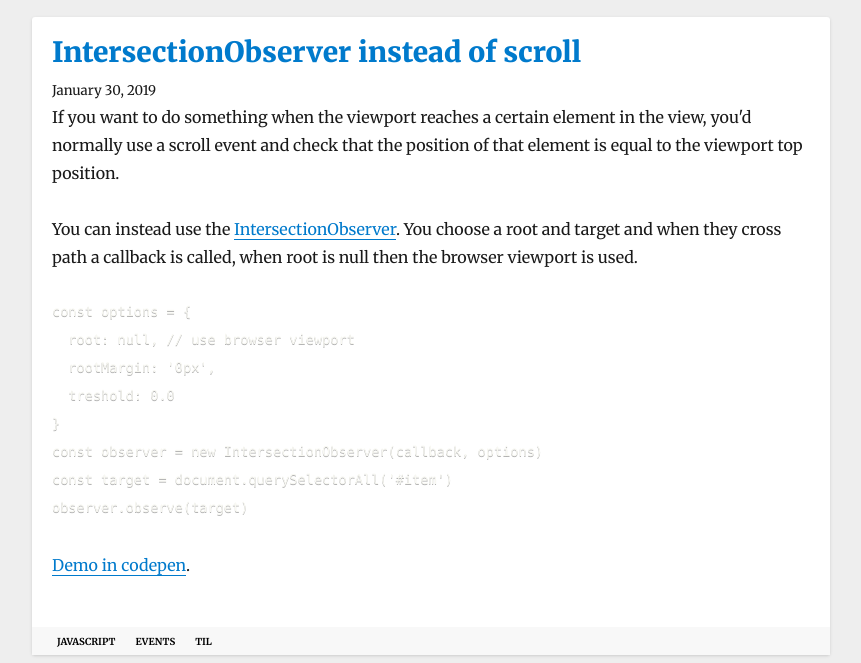
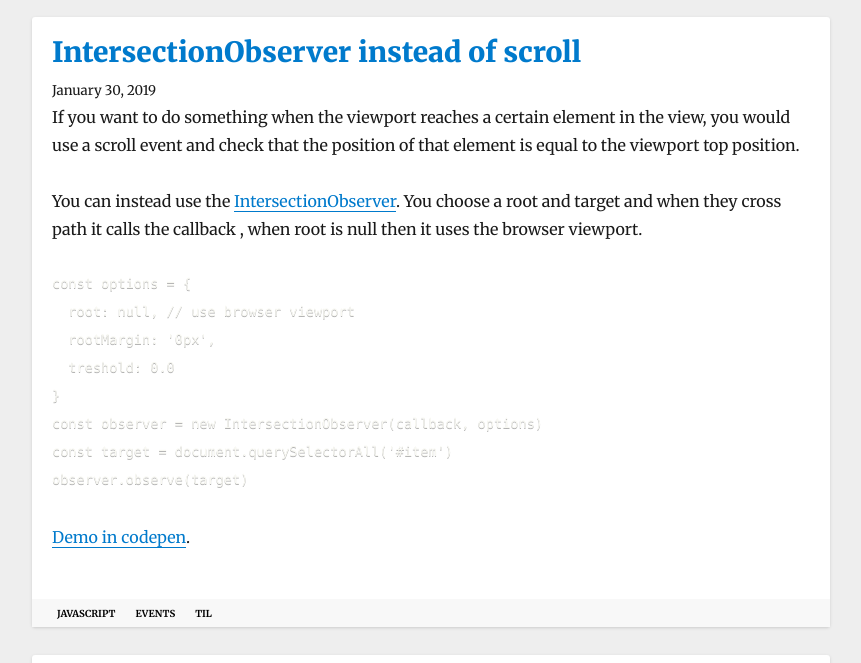
Before and after one commit to roine/Roine, a Gatsby site: page / in a window 1280 px wide. Shown: the part 137-800 px from the top of the page, without its empty margins (209-1070 px from the left). Built offline with nearby package versions, Linux system fonts and the light colour scheme; Gatsby itself is replaced by a stand-in of ours; some packages are replaced by stand-ins of ours; code samples lack their colours.

Commit message:
add write-good and fix some issues with its result

````diff
--- a/content/blog/2019-01-30-intersectionobserver-instead-of-scroll/index.md
+++ b/content/blog/2019-01-30-intersectionobserver-instead-of-scroll/index.md
@@ -4,9 +4,11 @@ title: IntersectionObserver instead of scroll
 date: '2019-01-30T00:39:46.774Z'
 tags: [javascript, events, til]
 ---
-If you want to do something when the viewport reaches a certain element in the view, you'd normally use a scroll event and check that the position of that element is equal to the viewport top position.
+If you want to do something when the viewport reaches a certain element in the view, you would use a scroll event and
+check that the position of that element is equal to the viewport top position.
 
-You can instead use the [IntersectionObserver][]. You choose a root and target and when they cross path a callback is called, when root is null then the browser viewport is used.
+You can instead use the [IntersectionObserver][]. You choose a root and target and when they cross path it calls the callback
+, when root is null then it uses the browser viewport.
 ```javascript
 const options = {
   root: null, // use browser viewport
````
Also changed, not shown: content/blog/2019-01-23-touch-to-update-timestamp/index.md (+4 -2 lines), content/blog/2019-01-24-keep-same-url-nowsh/index.md (+4 -2 lines), package.json (+5 -2 lines), 2 other files.
